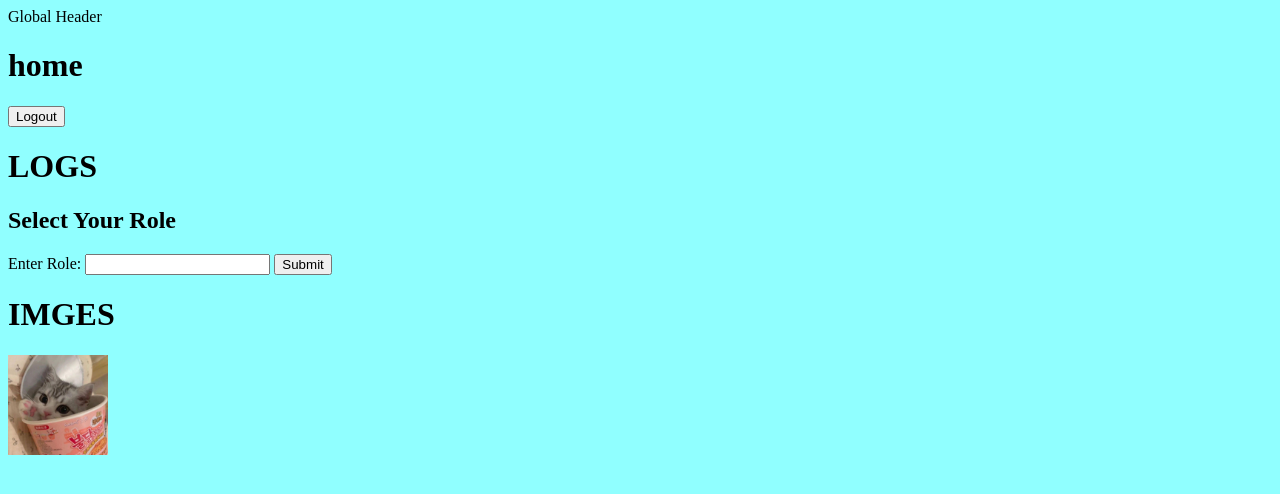
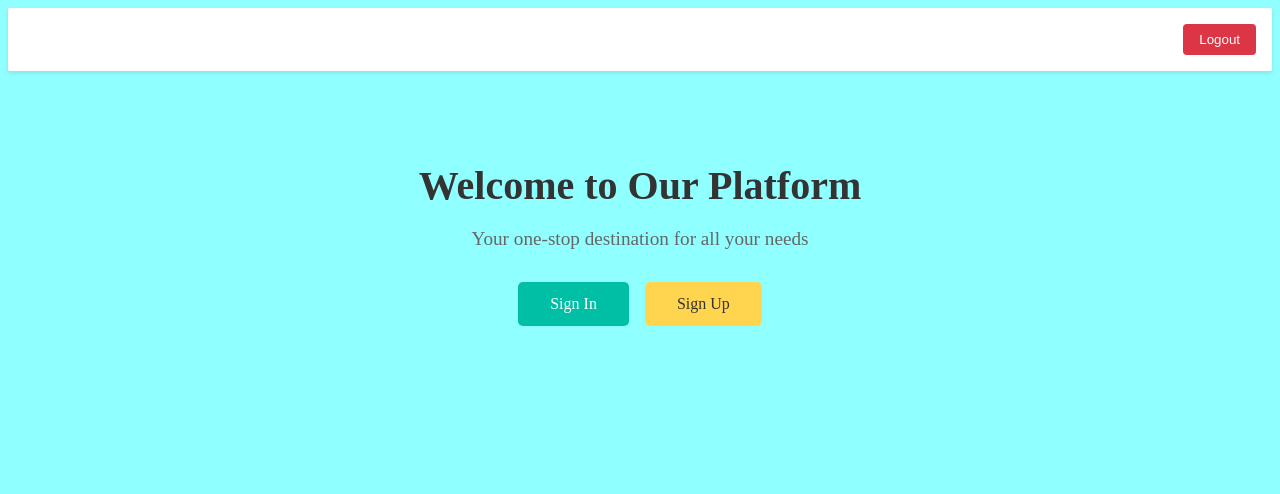
Before and after one commit to ken-101/Proj-Datama2, a Flask app: page / in a window 1280 px wide. Shown: the top 494 px of the page. Run offline with Flask 3, Linux system fonts and the light colour scheme.

Commit message:
udated many things (in description)
created
UI for
login/sign up
integrated supabase

```diff
--- a/anotherapp.py
+++ /dev/null
@@ -1,8 +0,0 @@
-from flask import Blueprint, render_template
-
-another = Blueprint("another", __name__, static_folder="static", template_folder="templates")
-
-@another.route("/")
-@another.route("/home")
-def home():
-    return render_template("login.html")
--- a/app.py
+++ b/app.py
@@ -1,42 +1,65 @@
 from flask import Flask, render_template, request, redirect, url_for, session
 import secrets
-from anotherapp import another
+from flask_sqlalchemy import SQLAlchemy
+from supabase import create_client
+
+from buyer.buyer import buyer
+from seller.seller import seller
+from loginlogout.loginlogout import auth
+from config.config import Config
+
 app = Flask(__name__)
-app.register_blueprint(another, url_prefix="")
+
+# Configure Flask app
+app.config.from_object(Config)
 app.secret_key = secrets.token_hex(32)
 
-@app.route("/", methods=["GET", "POST"])
-@app.route("/login", methods=["GET", "POST"])
-def login():
-    if request.method == "POST":
-        role = request.form.get("role")  # Get role from form input
-        if role in ["buyer", "seller", "admin"]:  # Ensure valid roles
-            session["valid_role"] = role  # Mark session as valid
-            return redirect(url_for("home", role=role))  # Redirect to /<role>
-    else:
-        if session.get("valid_role"):
-            return redirect(url_for("home", role=session["valid_role"]))
+# Initialize Supabase client
+supabase = create_client(Config.SUPABASE_URL, Config.SUPABASE_KEY)
 
-        return render_template("login.html")  # Render form page
+# Make Supabase client available to the app context
+app.supabase = supabase
 
-@app.route("/logout", methods=["POST"])
-def logout():
-    session.clear()  # Clear all session data
-    return redirect(url_for("login"))  # Redirect to login page
+# Initialize SQLAlchemy
+db = SQLAlchemy(app)
 
-@app.route("/<role>")
-def home(role):
-    if not session.get("valid_role"):  # If no valid session, redirect to login
-        return redirect(url_for("login"))
+# Register blueprints
+app.register_blueprint(buyer, url_prefix="/buyer")
+app.register_blueprint(seller, url_prefix="/seller")
+app.register_blueprint(auth, url_prefix="/auth")
 
-    if role == "buyer":
-        return render_template("buyer_dashboard.html")
-    elif role == "seller":
-        return render_template("seller_dashboard.html")
-    elif role == "admin":
-        return render_template("admin_dashboard.html")  # Fixed missing return
-    else:
-        return render_template("home.html")  # Default case
+@app.route("/")
+def landing():
+    if session.get("user_id"):
+        return redirect(url_for("home"))
+    return render_template("landing.html")
+
+@app.route("/home")
+def home():
+    if not session.get("user_id"):
+        return redirect(url_for("login.login"))
+
+    try:
+        # Get user data from Supabase
+        user = supabase.table('users').select('*').eq('user_id', session['user_id']).execute()
+        if not user.data:
+            session.clear()
+            return redirect(url_for("login.login"))
+
+        user_role = user.data[0]['user_role']
+
+        # Redirect based on role
+        if user_role == 'buyer':
+            return redirect(url_for('buyer.home'))
+        elif user_role == 'seller':
+            return redirect(url_for('seller.home'))
+        else:
+            return render_template("home.html", user=user.data[0])
+
+    except Exception as e:
+        print(f"Error: {str(e)}")
+        session.clear()
+        return redirect(url_for("login.login"))
 
 if __name__ == '__main__':
     app.run(debug=True)
--- a/static/global.css
+++ b/static/global.css
@@ -1,3 +1,180 @@
-body{
+body {
     background-color: rgb(144, 255, 255);
 }
+
+/* Common Auth Styles */
+.auth-container {
+    display: flex;
+    justify-content: center;
+    align-items: center;
+    min-height: 100vh;
+    background-color: #f5f5f5;
+}
+
+.auth-box {
+    background: white;
+    padding: 2rem;
+    border-radius: 8px;
+    box-shadow: 0 2px 10px rgba(0, 0, 0, 0.1);
+    width: 100%;
+    max-width: 400px;
+}
+
+.error-message {
+    color: #dc3545;
+    background-color: #f8d7da;
+    padding: 0.75rem;
+    border-radius: 4px;
+    margin-bottom: 1rem;
+    text-align: center;
+}
+
+.form-group {
+    margin-bottom: 1rem;
+}
+
+input {
+    width: 100%;
+    padding: 0.75rem;
+    border: 1px solid #ddd;
+    border-radius: 4px;
+    font-size: 1rem;
+}
+
+input:focus {
+    outline: none;
+    border-color: #00bfa5;
+    box-shadow: 0 0 0 2px rgba(0, 191, 165, 0.2);
+}
+
+.auth-button {
+    width: 100%;
+    padding: 0.75rem;
+    background-color: #00bfa5;
+    color: white;
+    border: none;
+    border-radius: 4px;
+    font-size: 1rem;
+    cursor: pointer;
+    transition: background-color 0.3s ease;
+}
+
+.auth-button:hover {
+    background-color: #00a693;
+}
+
+.auth-link {
+    text-align: center;
+    margin-top: 1rem;
+    color: #666;
+}
+
+.auth-link a {
+    color: #00bfa5;
+    text-decoration: none;
+}
+
+.auth-link a:hover {
+    text-decoration: underline;
+}
+
+/* Role Selector Styles */
+.role-selector {
+    display: flex;
+    gap: 1rem;
+    margin-bottom: 1rem;
+}
+
+.role-btn {
+    flex: 1;
+    padding: 0.75rem;
+    border: 2px solid #ddd;
+    border-radius: 4px;
+    background: white;
+    color: #666;
+    cursor: pointer;
+    transition: all 0.3s ease;
+}
+
+.role-btn.active {
+    border-color: #00bfa5;
+    background: #00bfa5;
+    color: white;
+}
+
+/* Landing Page Styles */
+.landing-container {
+    text-align: center;
+    padding: 4rem 2rem;
+    max-width: 800px;
+    margin: 0 auto;
+}
+
+.landing-container h1 {
+    font-size: 2.5rem;
+    margin-bottom: 1rem;
+    color: #333;
+}
+
+.landing-container p {
+    font-size: 1.2rem;
+    color: #666;
+    margin-bottom: 2rem;
+}
+
+.auth-buttons {
+    display: flex;
+    gap: 1rem;
+    justify-content: center;
+}
+
+.btn {
+    padding: 0.8rem 2rem;
+    border-radius: 5px;
+    text-decoration: none;
+    font-weight: 500;
+    transition: all 0.3s ease;
+}
+
+.login-btn {
+    background-color: #00bfa5;
+    color: white;
+}
+
+.login-btn:hover {
+    background-color: #00a693;
+}
+
+.signup-btn {
+    background-color: #ffd54f;
+    color: #333;
+}
+
+.signup-btn:hover {
+    background-color: #ffc107;
+}
+
+/* Navigation Styles */
+.navbar {
+    padding: 1rem;
+    background-color: white;
+    box-shadow: 0 2px 4px rgba(0, 0, 0, 0.1);
+}
+
+.nav-right {
+    text-align: right;
+}
+
+.logout-btn {
+    padding: 0.5rem 1rem;
+    background-color: #dc3545;
+    color: white;
+    border: none;
+    border-radius: 4px;
+    cursor: pointer;
+    transition: background-color 0.3s ease;
+}
+
+.logout-btn:hover {
+    background-color: #c82333;
+}
--- a/templates/base.html
+++ b/templates/base.html
@@ -7,13 +7,14 @@
     <title>{% block title %}Default Title{% endblock %}</title>
 </head>
 <body>
-    <header>Global Header</header>
-    <h1>home</h1>
+    <nav class="navbar">
+        <div class="nav-right">
+            <form action="{{ url_for('login.logout') }}" method="POST" style="display: inline;">
+                <button type="submit" class="logout-btn">Logout</button>
+            </form>
+        </div>
+    </nav>
 
-    <form action="/logout" method="POST">
-        <button type="submit">Logout</button>
-    </form>
-    <h1>LOGS</h1>
     <div class="container">
         {% block content %}{% endblock %}
     </div>
--- /dev/null
+++ b/templates/landing.html
@@ -0,0 +1,14 @@
+{% extends "base.html" %}
+
+{% block title %}Welcome{% endblock %}
+
+{% block content %}
+<div class="landing-container">
+    <h1>Welcome to Our Platform</h1>
+    <p>Your one-stop destination for all your needs</p>
+    <div class="auth-buttons">
+        <a href="{{ url_for('login.login') }}" class="btn login-btn">Sign In</a>
+        <a href="{{ url_for('login.signup') }}" class="btn signup-btn">Sign Up</a>
+    </div>
+</div>
+{% endblock %}
--- a/templates/login.html
+++ b/templates/login.html
@@ -3,12 +3,22 @@
 {% block title %}Login{% endblock %}
 
 {% block content %}
-    <h2>Select Your Role</h2>
-    <form action="/login" method="POST">
-        <label for="role">Enter Role:</label>
-        <input type="text" name="role" required>
-        <button type="submit">Submit</button>
-    </form>
-    <h1>IMGES</h1>
-    <img style="display: block; width: 100px; height: 100px;" src="{{ url_for('static', filename='imgs/ramencat.jpg')}}" alt="">
+<div class="auth-container">
+    <div class="auth-box">
+        <h2>User Login</h2>
+        {% if error %}
+            <div class="error-message">{{ error }}</div>
+        {% endif %}
+        <form action="{{ url_for('login.login') }}" method="POST">
+            <div class="form-group">
+                <input type="email" name="email" placeholder="Enter your email" required>
+            </div>
+            <div class="form-group">
+                <input type="password" name="password" placeholder="Enter your password" required>
+            </div>
+            <button type="submit" class="auth-button">Login</button>
+        </form>
+        <p class="auth-link">Doesn't have an account? <a href="{{ url_for('login.signup') }}">Sign up</a></p>
+    </div>
+</div>
 {% endblock %}
```
Also changed, not shown: buyer/buyer.py (added, +7 -0 lines), config/config.py (added, +12 -0 lines), loginlogout/loginlogout.py (added, +83 -0 lines), mothing.txt (added, +32 -0 lines), requirements.txt (added, +7 -0 lines), seller/seller.py (added, +7 -0 lines), templates/db.html (added, +10 -0 lines), templates/signup.html (added, +46 -0 lines), buyer/__init__.py (added), config/__init__.py (added), loginlogout/__init__.py (added), seller/__init__.py (added), 1 other file.
